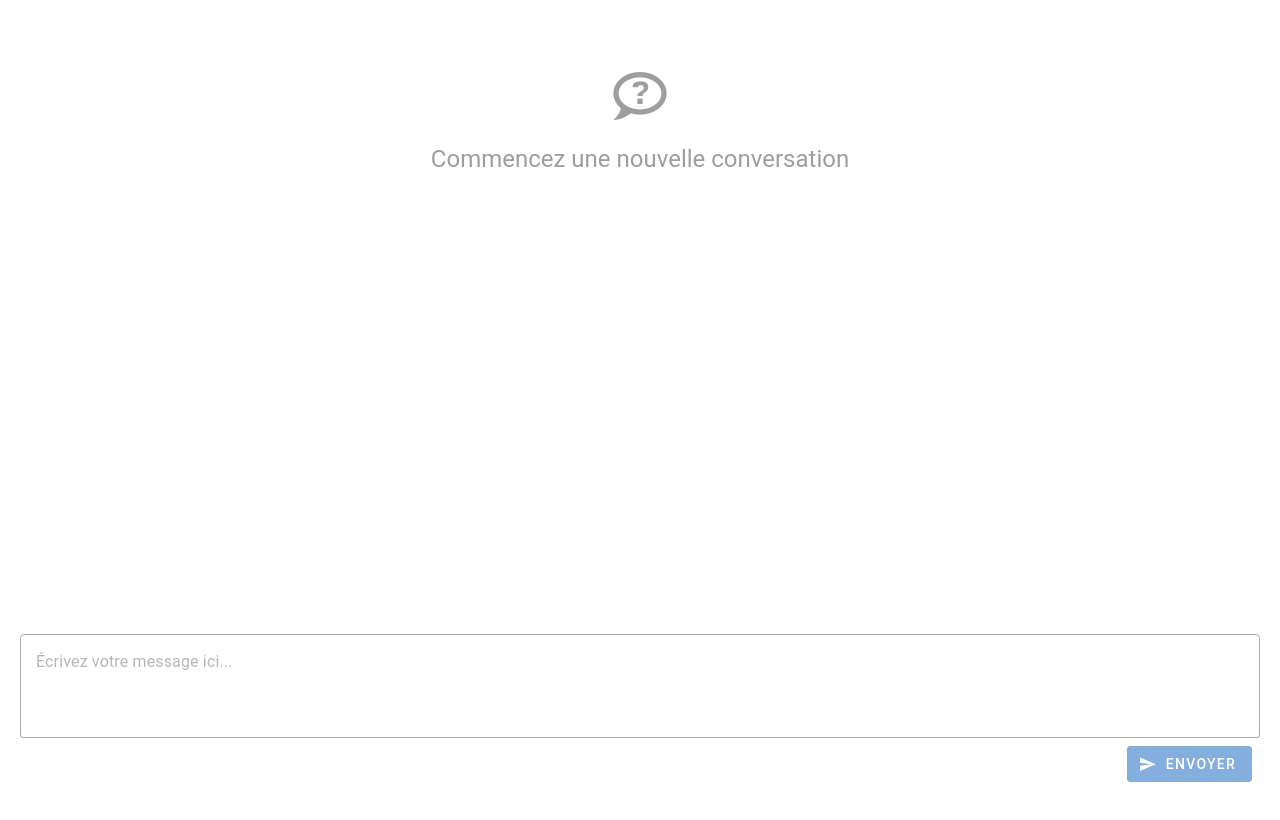
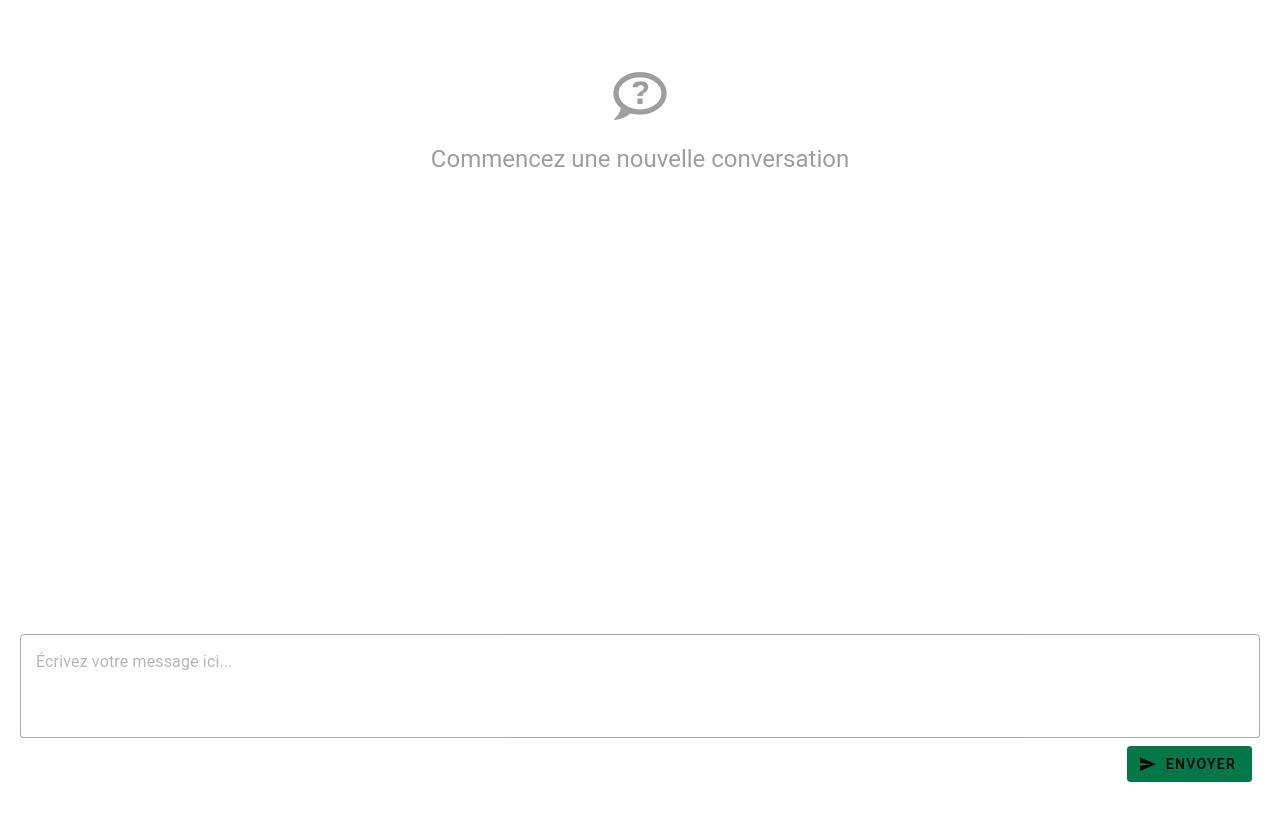
Before and after one commit to Yassin97440/mistral-gagnant, a Nuxt app in the folder front/: page / in a window 1280 px wide. Shown: the top 820 px of the page. Built offline with nearby package versions, Linux system fonts and the light colour scheme.

Commit message:
config theme with tailwind and vueitfy OK

```diff
--- /dev/null
+++ b/front/app/assets/css/tailwind.css
@@ -0,0 +1,3 @@
+@tailwind base;
+@tailwind components;
+@tailwind utilities;
--- a/front/app/layouts/Default.vue
+++ b/front/app/layouts/Default.vue
@@ -1,16 +1,17 @@
 <template>
   <v-app>
-    <v-navigation-drawer v-model="drawer" permanent location="left" width="300">
+    <v-navigation-drawer color="interface-bg" v-model="drawer" permanent location="left" width="300" class="">
       <v-list-item prepend-avatar="https://randomuser.me/api/portraits/men/78.jpg" title="Mon espace de chat">
       </v-list-item>
 
       <v-divider></v-divider>
 
-      <v-btn block color="primary" class="ma-2" prepend-icon="mdi-plus" @click="chatStore.createNewChat">
+      <v-btn block color="primary" class="ma-2 text-white font-medium" prepend-icon="mdi-plus"
+        @click="chatStore.createNewChat">
         Nouvelle conversation
       </v-btn>
 
-      <v-btn block color="primary" class="ma-2" prepend-icon="mdi-plus" @click="callTestChroma">
+      <v-btn block color="primary" class="ma-2 text-white font-medium" prepend-icon="mdi-plus" @click="callTestChroma">
         TEST CHROMA DB
       </v-btn>
 
@@ -18,12 +19,12 @@
         <v-list-item v-if="activeChat" v-for="(chat, index) in chatStore.chats" :key="index" :value="index"
           :title="chat.title" :prepend-icon="activeChat?.id === chat.id ? 'mdi-chat' : 'mdi-chat-outline'
             " @click="chatStore.selectChat(chat.id)" :active="activeChat?.id === chat.id"
-          :class="{ 'active-chat': activeChat?.id === chat.id }">
+          :class="{ 'active-chat': activeChat?.id === chat.id, 'rounded-message': true }">
         </v-list-item>
       </v-list>
     </v-navigation-drawer>
 
-    <v-app-bar color="primary" density="compact">
+    <v-app-bar color="primary" density="compact" class="text-white">
       <template v-slot:prepend>
         <v-app-bar-nav-icon @click.stop="drawer = !drawer"></v-app-bar-nav-icon>
       </template>
--- a/front/app/plugins/vuetify.ts
+++ /dev/null
@@ -1,12 +0,0 @@
-// import this after install `@mdi/font` package
-import '@mdi/font/css/materialdesignicons.css'
-
-import 'vuetify/styles'
-import { createVuetify } from 'vuetify'
-
-export default defineNuxtPlugin((app) => {
-    const vuetify = createVuetify({
-        // ... your configuration
-    })
-    app.vueApp.use(vuetify)
-})
--- a/front/nuxt.config.ts
+++ b/front/nuxt.config.ts
@@ -21,10 +21,34 @@ export default defineNuxtConfig({
   },
 
   tailwindcss: {
-    // cssPath: '~/assets/css/tailwind.css',
+    cssPath: '~/app/assets/css/tailwind.css',
     configPath: '~/tailwind.config.ts',
     exposeConfig: true,
     viewer: true,
+  },
+
+  vuetify: {
+    moduleOptions: {
+      /* Module specific options */
+    },
+    vuetifyOptions: {
+      /* Vuetify options */
+      theme: {
+        defaultTheme: 'light',
+        themes: {
+          light: {
+            dark: false,
+            colors: {
+              primary: '#00DC82',
+              secondary: '#14532d',
+              'user-bg': '#EBF5FF',
+              'assistant-bg': '#F5FFF9',
+              'interface-bg': '#020618'
+            }
+          }
+        }
+      }
+    }
   },
 
   runtimeConfig: {
--- a/front/tailwind.config.ts
+++ b/front/tailwind.config.ts
@@ -12,33 +12,13 @@ export default <Config>{
   theme: {
     extend: {
       colors: {
-        // Couleurs principales basées sur les composants existants
-        primary: {
-          DEFAULT: '#1976D2', // Couleur primaire de Vuetify
-          dark: '#1565C0',
-          light: '#42A5F5'
-        },
-        secondary: {
-          DEFAULT: '#14532d',
-          dark: '#7B1FA2',
-          light: '#BA68C8'
-        },
+        // Couleurs principales
+        primary: '#1976D2',
+        secondary: '#14532d',
         // Couleurs pour les messages
-        user: {
-          DEFAULT: '#1976D2', // Même que primary
-          dark: '#1565C0',
-          background: '##14532d'
-        },
-        assistant: {
-          DEFAULT: '#616161',
-          dark: '#424242',
-          background: '##00DC82' // gray-lighten-4 dans Vuetify
-        },
-        // Couleurs d'interface
-        interface: {
-          border: 'rgba(0, 0, 0, 0.1)',
-          background: '#00dc82'
-        }
+        'user-bg': '#EBF5FF',
+        'assistant-bg': '#F5FFF9',
+        'interface-bg': '#FFFFFF'
       },
       borderRadius: {
         'message': '12px'
```
